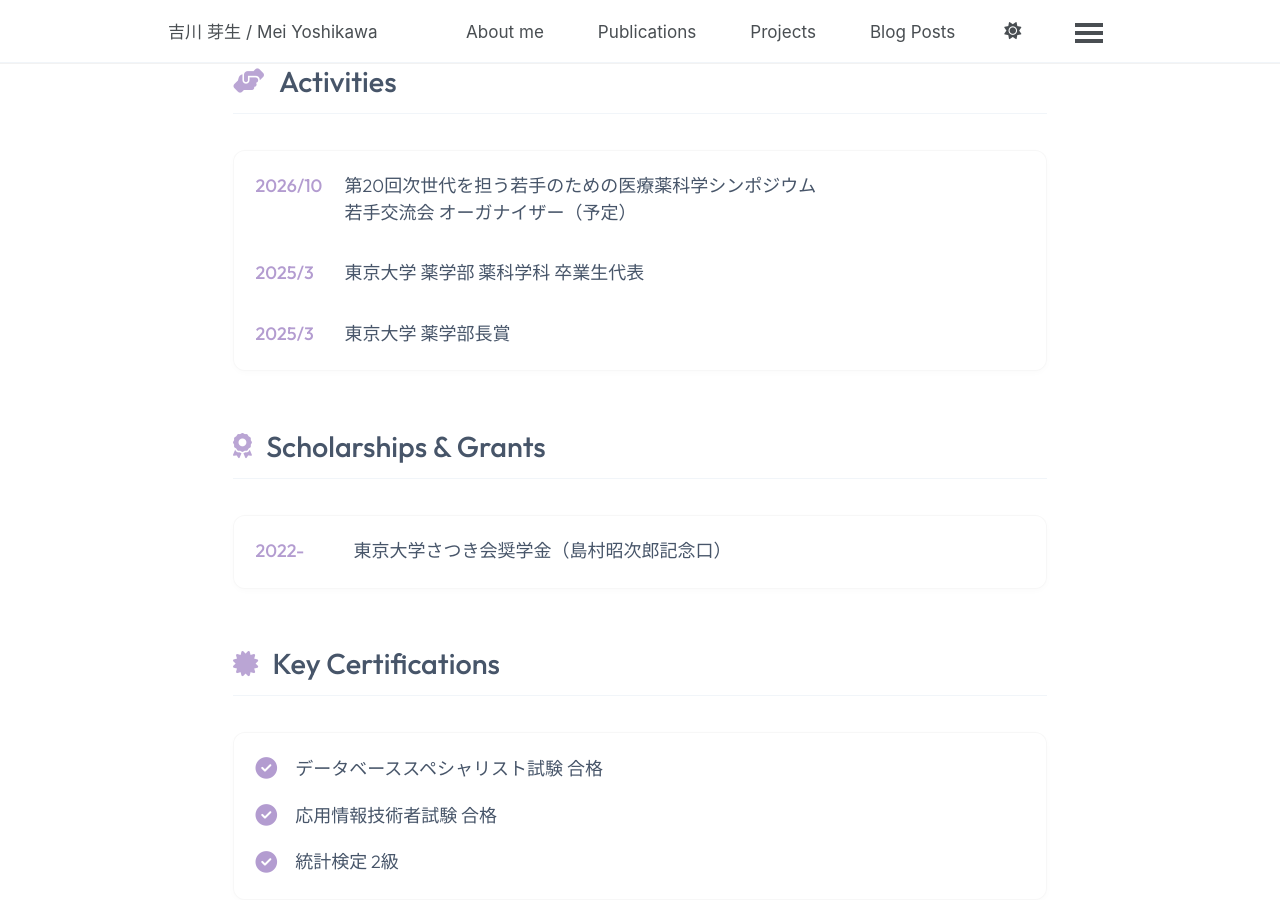
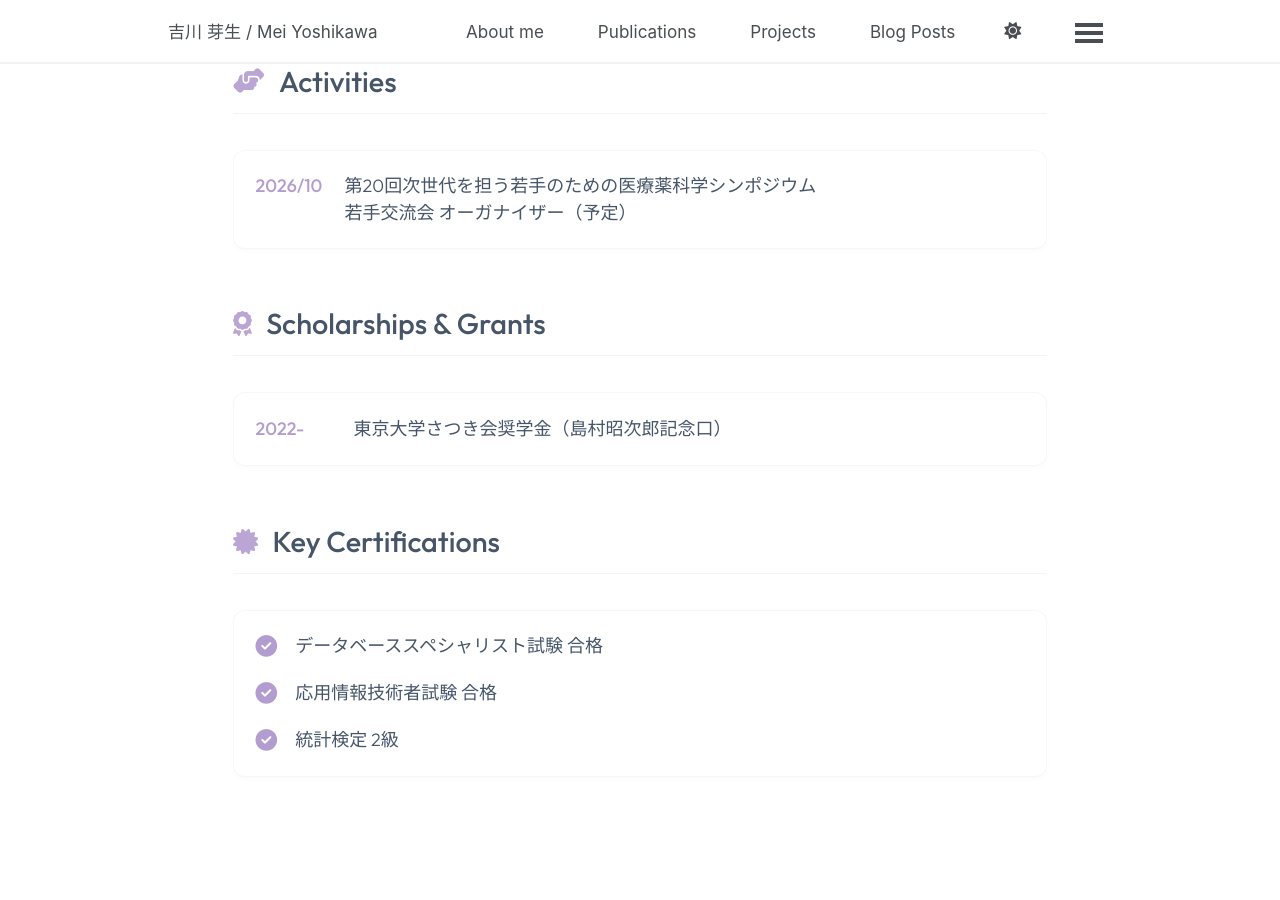
Before and after one commit to DevWithKaiju/DevWithKaiju.github.io, a Jekyll site: the page built from _pages/about.md, in a window 1280 px wide and 900 px high, scrolled down 2331 px. Built offline with Jekyll 4.4.1, drawn with Linux system fonts in a browser that asks for light colours; a script bundle is joined from its source files by our own code; library files that are not in the unit come from our copies.

Commit message:
chore: remove false entries from activities list

```diff
--- a/_pages/about.md
+++ b/_pages/about.md
@@ -132,14 +132,6 @@ title: ""
           <span style="min-width: 80px; color: var(--primary-color); font-weight: 500;">2026/10</span>
           <span style="line-height: 1.5;">第20回次世代を担う若手のための医療薬科学シンポジウム<br>若手交流会 オーガナイザー（予定）</span>
         </li>
-        <li style="display: flex; gap: 0.5rem; align-items: flex-start;">
-          <span style="min-width: 80px; color: var(--primary-color); font-weight: 500;">2025/3</span>
-          <span style="line-height: 1.5;">東京大学 薬学部 薬科学科 卒業生代表</span>
-        </li>
-        <li style="display: flex; gap: 0.5rem; align-items: flex-start;">
-          <span style="min-width: 80px; color: var(--primary-color); font-weight: 500;">2025/3</span>
-          <span style="line-height: 1.5;">東京大学 薬学部長賞</span>
-        </li>
       </ul>
     </div>
   </section>
```
